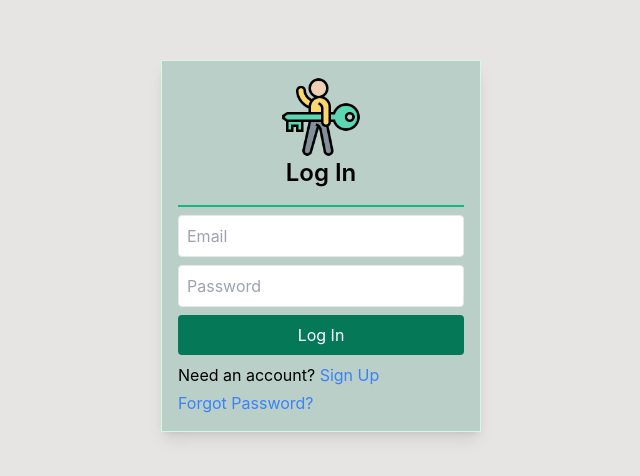
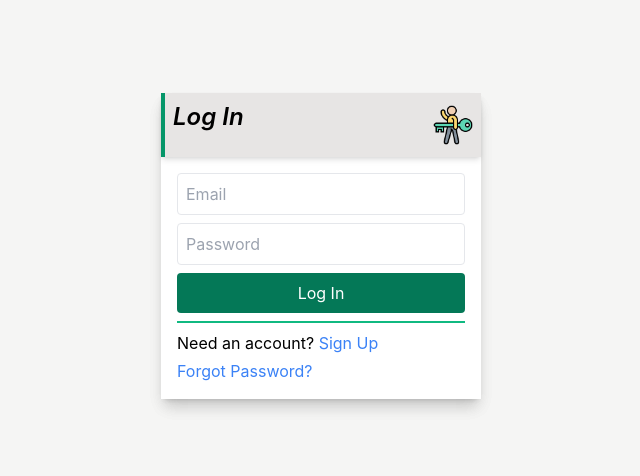
Before and after one commit to SomyaBhatnagar19/ExpenseTrackerWebsite, a React (Create React App) app: page /SignUp in a window 1280 px wide. Shown: the part 154-630 px from the top of the page, without its empty margins (319-959 px from the left). Built offline with nearby package versions, Linux system fonts and the light colour scheme.

Commit message:
Making some changes to the favicon icon, css for the signup form.

```diff
--- a/src/components/SignUp.js
+++ b/src/components/SignUp.js
@@ -76,15 +76,19 @@ const SignUp = () => {
     }
 
     return (
-      <div className="flex h-screen">
-        <div className="flex-1 flex items-center justify-center bg-stone-200">
-        <div className="border border-emerald-100 p-4 m-4 bg-opacity-20 bg-emerald-700 w-80 h-70 shadow-lg">
-            <img src={signupIcon} alt="sign-up-icon" className="mx-auto my-auto w-20 h-20"/>
-            <h2 className="text-2xl font-semibold mb-4 flex justify-center items-center">
+      <div className="min-h-screen flex items-center justify-center p-4 bg-stone-100">
+        <div className="flex items-center justify-center bg-white shadow-lg ">
+        <div className="w-80 h-70 shadow-lg">
+            <div className="border-l-4 border-emerald-600 bg-stone-200 flex items-center justify-between p-2 shadow-md">
+            <h2 className="text-2xl font-semibold italic mb-4 ">
               {isLogin ? 'Log In' : 'Sign Up'}
             </h2>
-            <hr className="border border-emerald-500 my-2"></hr>
+            <img src={signupIcon} alt="sign-up-icon" className="w-10 h-10"/>
+            </div>
+
+
             {error && <p className="rounded text-red-500 m-1 bg-red-200 p-1">{error}</p>}
+            <div className="p-4">
             <input
               type="email"
               className="w-full p-2 rounded border mb-2"
@@ -115,6 +119,7 @@ const SignUp = () => {
               {isLogin ? 'Log In' : 'Sign Up'}
             </button>
             {/* {successMessage && <p className="rounded text-green-800 m-1 bg-green-400 p-1 m-1">{successMessage}</p>} */}
+            <hr className="border border-emerald-500 my-2"></hr>
             <p className="mt-2">
               {isLogin ? 'Need an account?' : 'Already have an account?'}{' '}
               <span
@@ -124,8 +129,9 @@ const SignUp = () => {
                 {isLogin ? 'Sign Up' : 'Log In'}
               </span>
               <br/>
-              <button className="mt-1 cursor-pointer text-blue-500" onClick={ForgotPasswordHandler}>Forgot Password?</button>
+              <button className="mt-1 cursor-pointer hover:underline text-blue-500" onClick={ForgotPasswordHandler}>Forgot Password?</button>
             </p>
+          </div>
           </div>
         </div>
 
```
Also changed, not shown: 1 other file (tests, documents, lock files or other folders).
